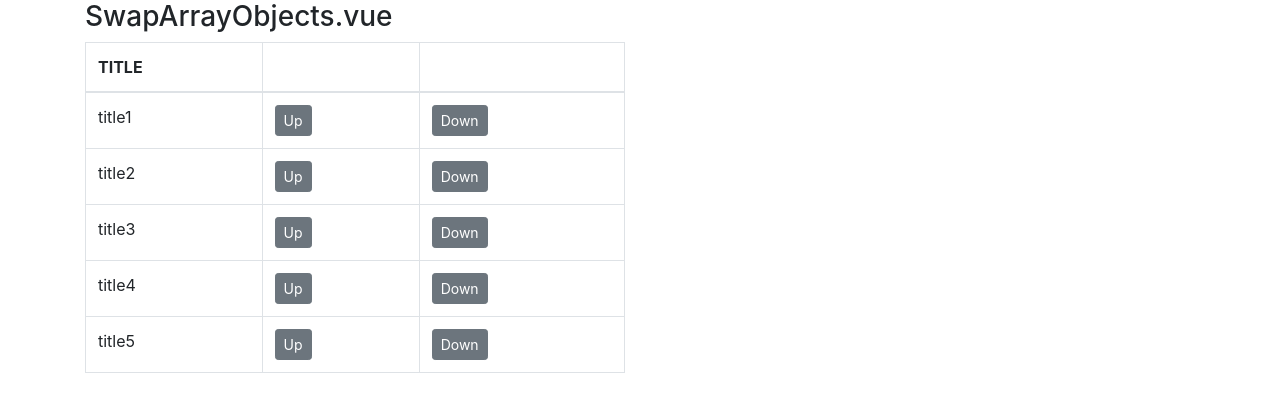
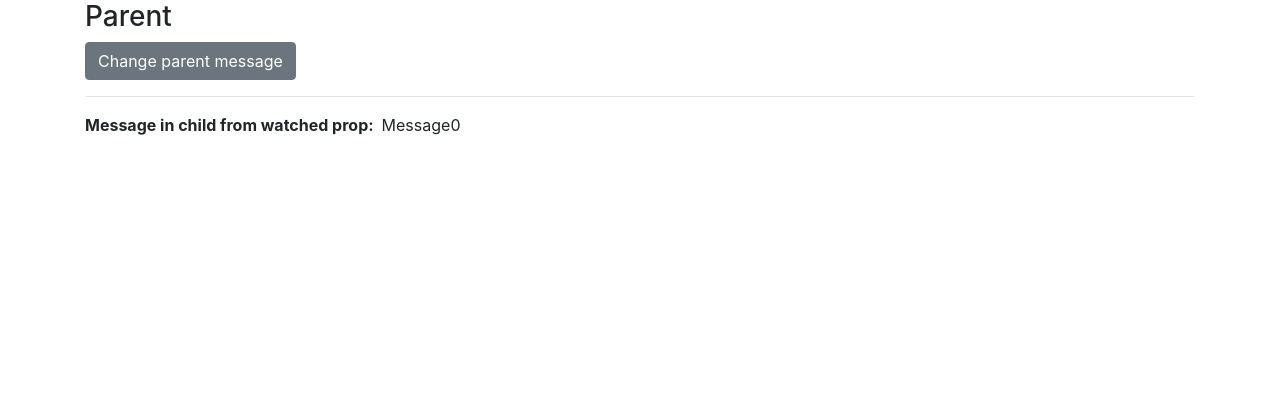
Before and after one commit to UniquelySimilar/vue-sandbox, a Vue app: page / in a window 1280 px wide. Shown: the top 412 px of the page. Built offline with nearby package versions, Linux system fonts and the light colour scheme.

Commit message:
stackoverflow watch prop

```diff
--- a/src/App.vue
+++ b/src/App.vue
@@ -1,16 +1,16 @@
 <template>
   <div id="app" class="container">
-    <swap-array-objects />
+    <parent />
   </div>
 </template>
 
 <script>
-  import SwapArrayObjects from '@/components/stackoverflow/swap-array-objects/SwapArrayObjects'
+  import Parent from '@/components/stackoverflow/watch-prop/Parent'
 
   export default {
     name: 'App',
     components: {
-      SwapArrayObjects
+      Parent
     },
     data() {
       return {
--- /dev/null
+++ b/src/components/stackoverflow/watch-prop/Child.vue
@@ -0,0 +1,38 @@
+<template>
+  <div class="child">
+    <hr>
+    <div class="row">
+      <div class="col-md-6">
+        <label>Message in child from watched prop:</label>{{ dataMessage }}
+      </div>
+    </div>
+  </div>
+</template>
+
+<script>
+  export default {
+    props: {
+      propMessage: {
+        type: String,
+        required: true
+      }
+    },
+    data() {
+      return {
+        dataMessage: this.propMessage
+      }
+    },
+    watch: {
+      propMessage(newMessage) {
+        this.dataMessage = newMessage;
+      }
+    }
+  }
+</script>
+
+<style scoped>
+  label {
+    font-weight: bold;
+    margin-right: 0.5rem;
+  }
+</style>
--- /dev/null
+++ b/src/components/stackoverflow/watch-prop/Parent.vue
@@ -0,0 +1,36 @@
+<template>
+  <div class="parent">
+    <h3>Parent</h3>
+    <div class="row">
+      <div class="col-md-6">
+        <button class="btn btn-secondary" @click="incrementCounter">Change parent message</button>
+      </div>
+    </div>
+    <child :propMessage="message" />
+  </div>
+</template>
+
+<script>
+  import Child from '@/components/stackoverflow/watch-prop/Child'
+
+  export default {
+    components: {
+      Child
+    },
+    data() {
+      return {
+        counter: 0
+      }
+    },
+    computed: {
+      message() {
+        return 'Message' + this.counter;
+      }
+    },
+    methods: {
+      incrementCounter() {
+        this.counter++;
+      }
+    }
+  }
+</script>
```
Also changed, not shown: src/components/vue-help-forum/misc/ObjectPropertyAccessor.vue (added, +32 -0 lines).
